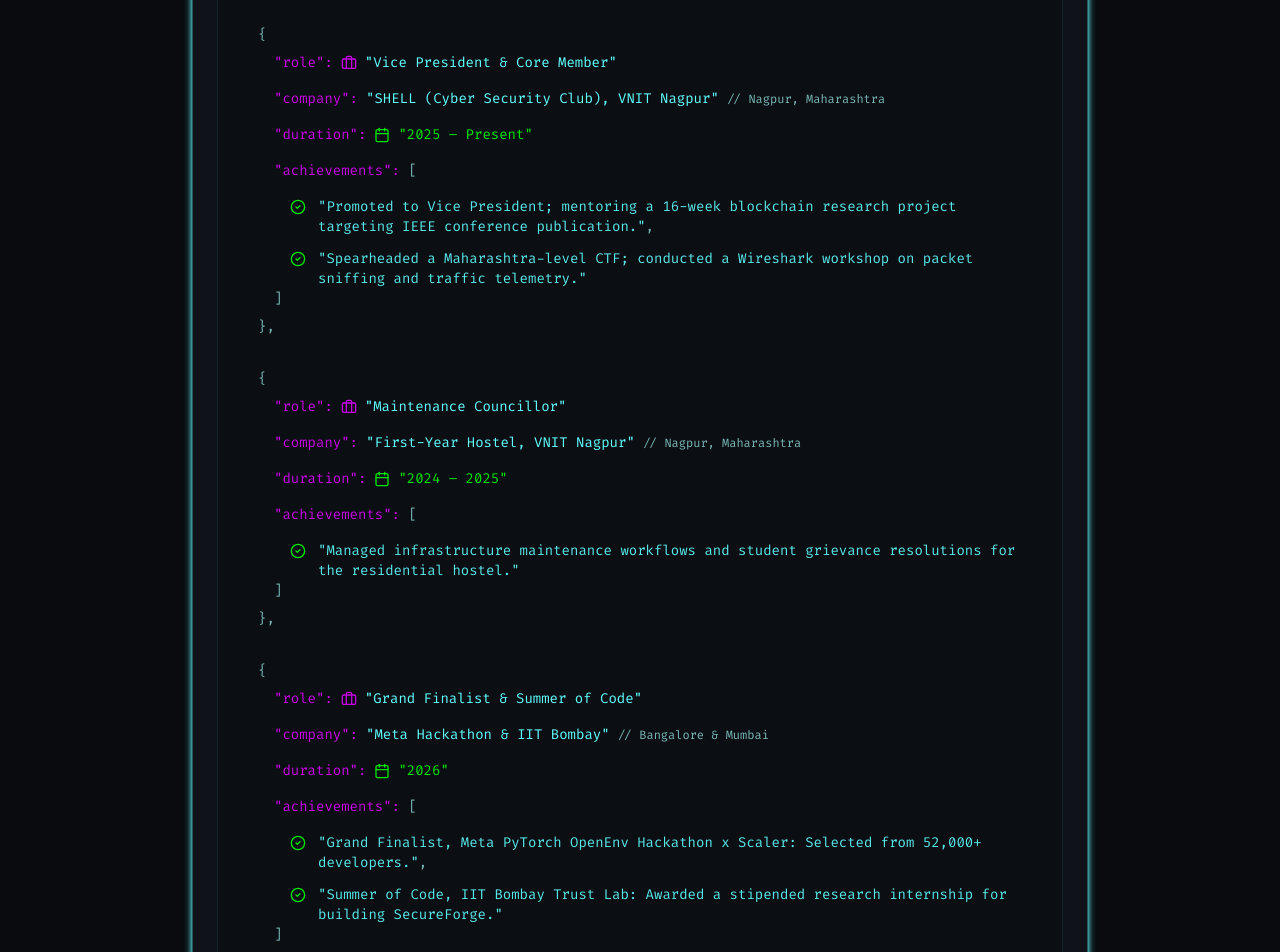
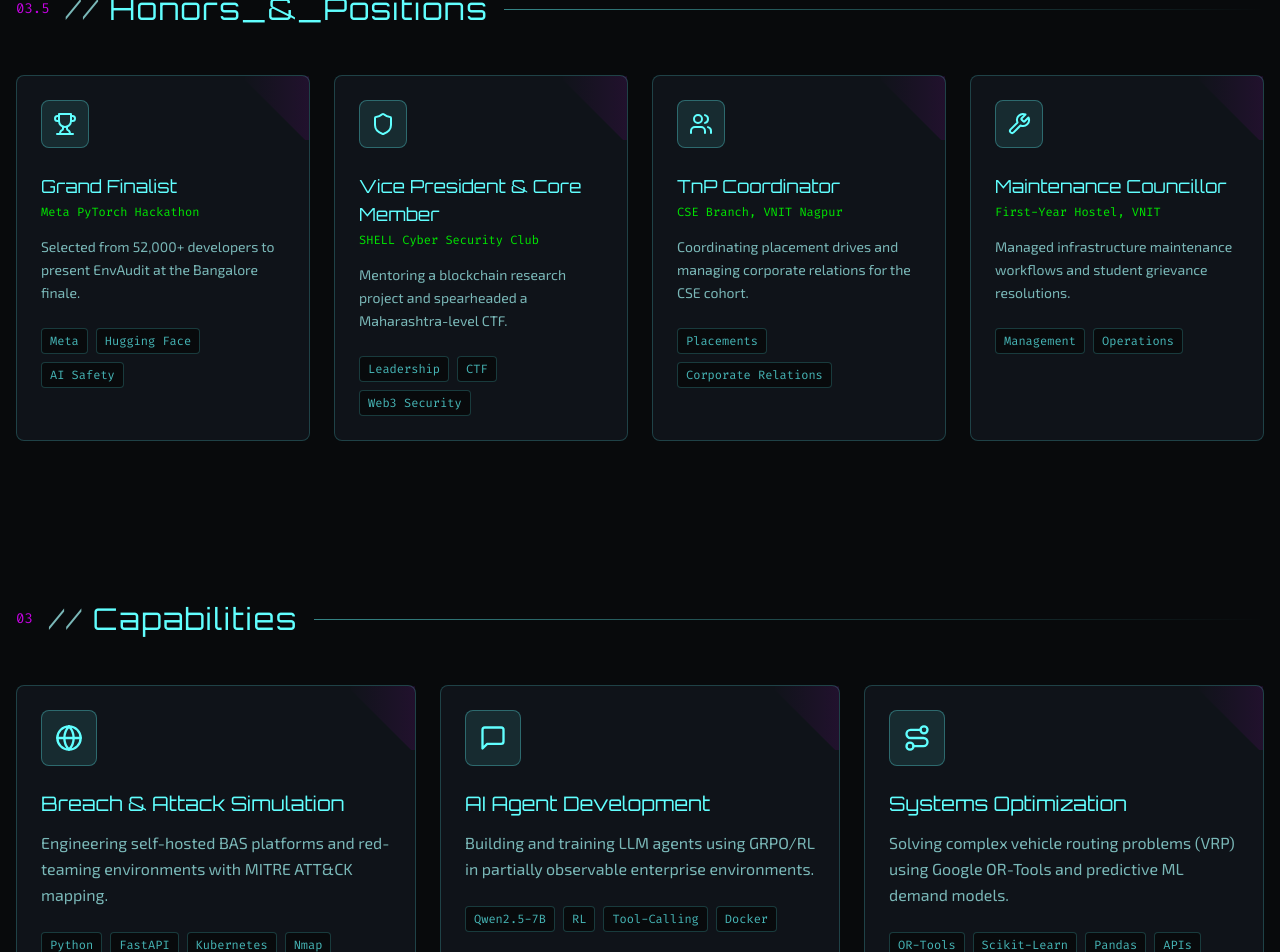
Before and after one commit to kushagrakushwah/kushagra-portfolio, a React (Vite) app: page / in a window 1280 px wide. Shown: the part 3200-4152 px from the top of the page. Built offline with nearby package versions, Linux system fonts and the light colour scheme; the HTML template or start-up script is replaced by a standard one.

Commit message:
Updated Src

```diff
--- /dev/null
+++ b/src/components/AchievementsSection.tsx
@@ -0,0 +1,95 @@
+import { Trophy, Shield, Users, Wrench } from 'lucide-react';
+import SectionHeader from './SectionHeader';
+
+const achievements = [
+  {
+    icon: Trophy,
+    title: 'Grand Finalist',
+    subtitle: 'Meta PyTorch Hackathon',
+    description: 'Selected from 52,000+ developers to present EnvAudit at the Bangalore finale.',
+    tags: ['Meta', 'Hugging Face', 'AI Safety'],
+  },
+  {
+    icon: Shield,
+    title: 'Vice President & Core Member',
+    subtitle: 'SHELL Cyber Security Club',
+    description: 'Mentoring a blockchain research project and spearheaded a Maharashtra-level CTF.',
+    tags: ['Leadership', 'CTF', 'Web3 Security'],
+  },
+  {
+    icon: Users,
+    title: 'TnP Coordinator',
+    subtitle: 'CSE Branch, VNIT Nagpur',
+    description: 'Coordinating placement drives and managing corporate relations for the CSE cohort.',
+    tags: ['Placements', 'Corporate Relations'],
+  },
+  {
+    icon: Wrench,
+    title: 'Maintenance Councillor',
+    subtitle: 'First-Year Hostel, VNIT',
+    description: 'Managed infrastructure maintenance workflows and student grievance resolutions.',
+    tags: ['Management', 'Operations'],
+  },
+];
+
+const AchievementsSection = () => {
+  return (
+    <section id="achievements" className="py-20 relative">
+      <div className="container mx-auto px-4">
+        <SectionHeader number="03.5" title="Honors_&_Positions" />
+
+        <div className="grid md:grid-cols-2 lg:grid-cols-4 gap-6">
+          {achievements.map((item, index) => (
+            <div
+              key={item.title}
+              className="group relative bg-card border border-primary/20 rounded-lg p-6 hover:border-secondary hover:-translate-y-2 transition-all duration-300"
+              style={{ animationDelay: `${index * 150}ms` }}
+            >
+              {/* Glow effect on hover */}
+              <div className="absolute inset-0 rounded-lg bg-gradient-to-br from-primary/5 to-secondary/5 opacity-0 group-hover:opacity-100 transition-opacity duration-300" />
+
+              {/* Corner accent */}
+              <div className="absolute top-0 right-0 w-16 h-16 overflow-hidden">
+                <div className="absolute top-0 right-0 w-24 h-24 bg-gradient-to-bl from-secondary/20 to-transparent rotate-45 translate-x-12 -translate-y-12 group-hover:translate-x-8 group-hover:-translate-y-8 transition-transform duration-300" />
+              </div>
+
+              <div className="relative z-10">
+                {/* Icon */}
+                <div className="w-12 h-12 rounded-lg bg-primary/10 border border-primary/30 flex items-center justify-center mb-6 group-hover:shadow-neon-sm group-hover:border-primary transition-all duration-300">
+                  <item.icon className="w-6 h-6 text-primary" />
+                </div>
+
+                {/* Title */}
+                <h3 className="font-display text-lg text-primary mb-1 group-hover:text-secondary transition-colors">
+                  {item.title}
+                </h3>
+                <h4 className="font-mono text-xs text-accent mb-4">
+                  {item.subtitle}
+                </h4>
+
+                {/* Description */}
+                <p className="font-body text-sm text-muted-foreground mb-6 leading-relaxed">
+                  {item.description}
+                </p>
+
+                {/* Tags */}
+                <div className="flex flex-wrap gap-2">
+                  {item.tags.map((tag) => (
+                    <span
+                      key={tag}
+                      className="px-2 py-1 text-xs font-mono bg-background border border-primary/20 rounded text-primary/70 group-hover:border-secondary/50 group-hover:text-secondary transition-colors"
+                    >
+                      {tag}
+                    </span>
+                  ))}
+                </div>
+              </div>
+            </div>
+          ))}
+        </div>
+      </div>
+    </section>
+  );
+};
+
+export default AchievementsSection;
--- a/src/components/ExperienceSection.tsx
+++ b/src/components/ExperienceSection.tsx
@@ -33,48 +33,6 @@ const ExperienceSection = () => {
       achievements: [
         "Engineered an AI chatbot using Python Deep Learning and Laravel MVC, automating 500+ daily queries.",
         "Architected a PHP/MySQL employee portal eliminating 20+ hours of manual entry weekly at 99.9% uptime."
-      ],
-      deployed: null
-    },
-    {
-      role: "Training and Placement (TnP) Coordinator",
-      company: "CSE Branch, VNIT Nagpur",
-      location: "Nagpur, Maharashtra",
-      duration: "2026 – Present",
-      achievements: [
-        "Coordinating placement drives, managing corporate relations, and facilitating technical opportunities for the cohort."
-      ],
-      deployed: null
-    },
-    {
-      role: "Vice President & Core Member",
-      company: "SHELL (Cyber Security Club), VNIT Nagpur",
-      location: "Nagpur, Maharashtra",
-      duration: "2025 – Present",
-      achievements: [
-        "Promoted to Vice President; mentoring a 16-week blockchain research project targeting IEEE conference publication.",
-        "Spearheaded a Maharashtra-level CTF; conducted a Wireshark workshop on packet sniffing and traffic telemetry."
-      ],
-      deployed: null
-    },
-    {
-      role: "Maintenance Councillor",
-      company: "First-Year Hostel, VNIT Nagpur",
-      location: "Nagpur, Maharashtra",
-      duration: "2024 – 2025",
-      achievements: [
-        "Managed infrastructure maintenance workflows and student grievance resolutions for the residential hostel."
-      ],
-      deployed: null
-    },
-    {
-      role: "Grand Finalist & Summer of Code",
-      company: "Meta Hackathon & IIT Bombay",
-      location: "Bangalore & Mumbai",
-      duration: "2026",
-      achievements: [
-        "Grand Finalist, Meta PyTorch OpenEnv Hackathon x Scaler: Selected from 52,000+ developers.",
-        "Summer of Code, IIT Bombay Trust Lab: Awarded a stipended research internship for building SecureForge."
       ],
       deployed: null
     }
--- a/src/components/ServicesSection.tsx
+++ b/src/components/ServicesSection.tsx
@@ -4,21 +4,21 @@ import SectionHeader from './SectionHeader';
 const services = [
   {
     icon: Globe,
-    title: 'Web Application Development',
-    description: 'Custom portals, RBAC systems, and secure backend architecture using PHP/Laravel.',
-    techs: ['PHP', 'Laravel', 'MySQL', 'REST APIs'],
+    title: 'Breach & Attack Simulation',
+    description: 'Engineering self-hosted BAS platforms and red-teaming environments with MITRE ATT&CK mapping.',
+    techs: ['Python', 'FastAPI', 'Kubernetes', 'Nmap'],
+  },
+  {
+    icon: MessageSquare,
+    title: 'AI Agent Development',
+    description: 'Building and training LLM agents using GRPO/RL in partially observable enterprise environments.',
+    techs: ['Qwen2.5-7B', 'RL', 'Tool-Calling', 'Docker'],
   },
   {
     icon: Route,
-    title: 'Optimization Consulting',
-    description: 'Solving VRP (Vehicle Routing Problems) and resource allocation using Google OR-Tools & Graph Theory.',
-    techs: ['OR-Tools', 'Python', 'Graph Theory', 'ML'],
-  },
-  {
-    icon: MessageSquare,
-    title: 'Chatbot Integration',
-    description: 'Building intelligent customer support agents with dynamic message rendering and smart routing.',
-    techs: ['NLP', 'Laravel', 'JavaScript', 'APIs'],
+    title: 'Systems Optimization',
+    description: 'Solving complex vehicle routing problems (VRP) using Google OR-Tools and predictive ML demand models.',
+    techs: ['OR-Tools', 'Scikit-Learn', 'Pandas', 'APIs'],
   },
 ];
 
--- a/src/pages/Index.tsx
+++ b/src/pages/Index.tsx
@@ -8,6 +8,7 @@ import ProjectsSection from '@/components/ProjectsSection';
 import SkillsSection from '@/components/SkillsSection';
 import ContactSection from '@/components/ContactSection';
 import Footer from '@/components/Footer';
+import AchievementsSection from '@/components/AchievementsSection';
 
 const Index = () => {
   return (
@@ -35,6 +36,7 @@ const Index = () => {
           <HeroSection />
           <AboutSection />
           <ExperienceSection />
+          <AchievementsSection />
           <ServicesSection />
           <ProjectsSection />
           <SkillsSection />
```
